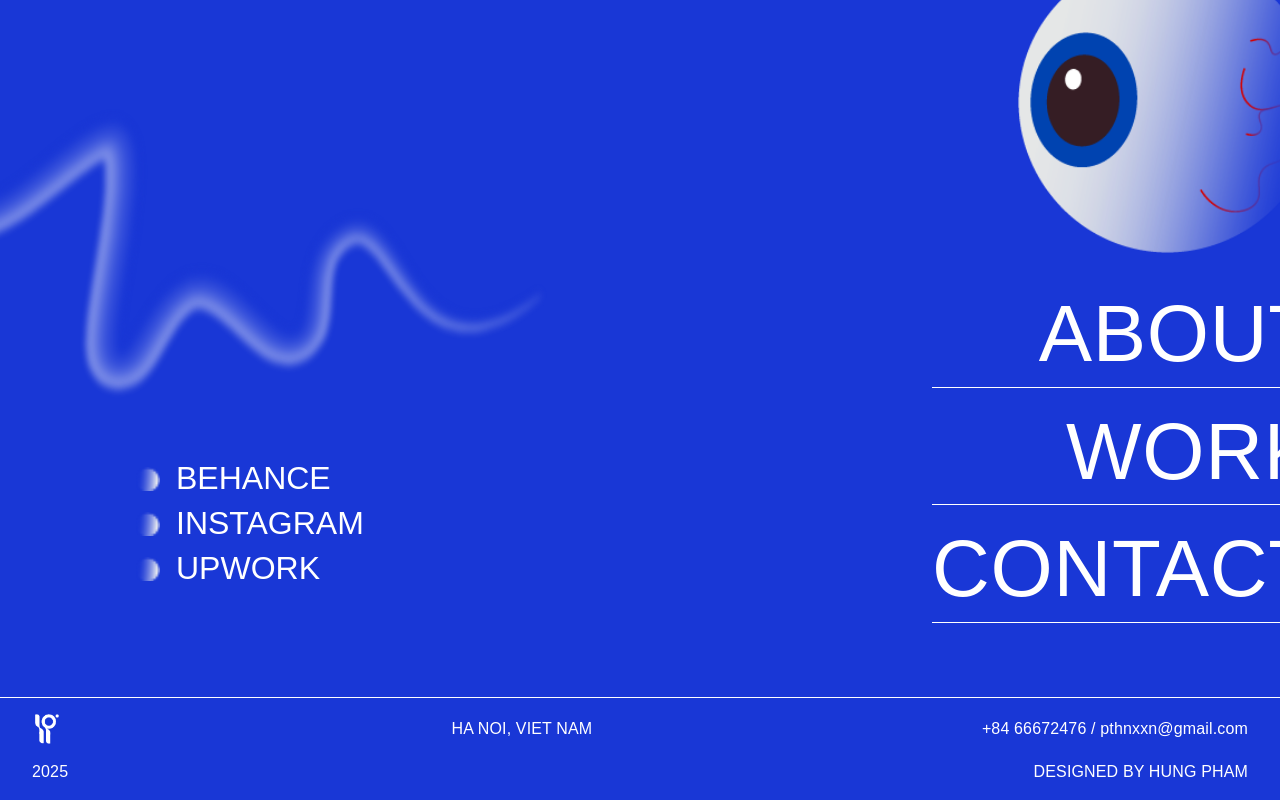
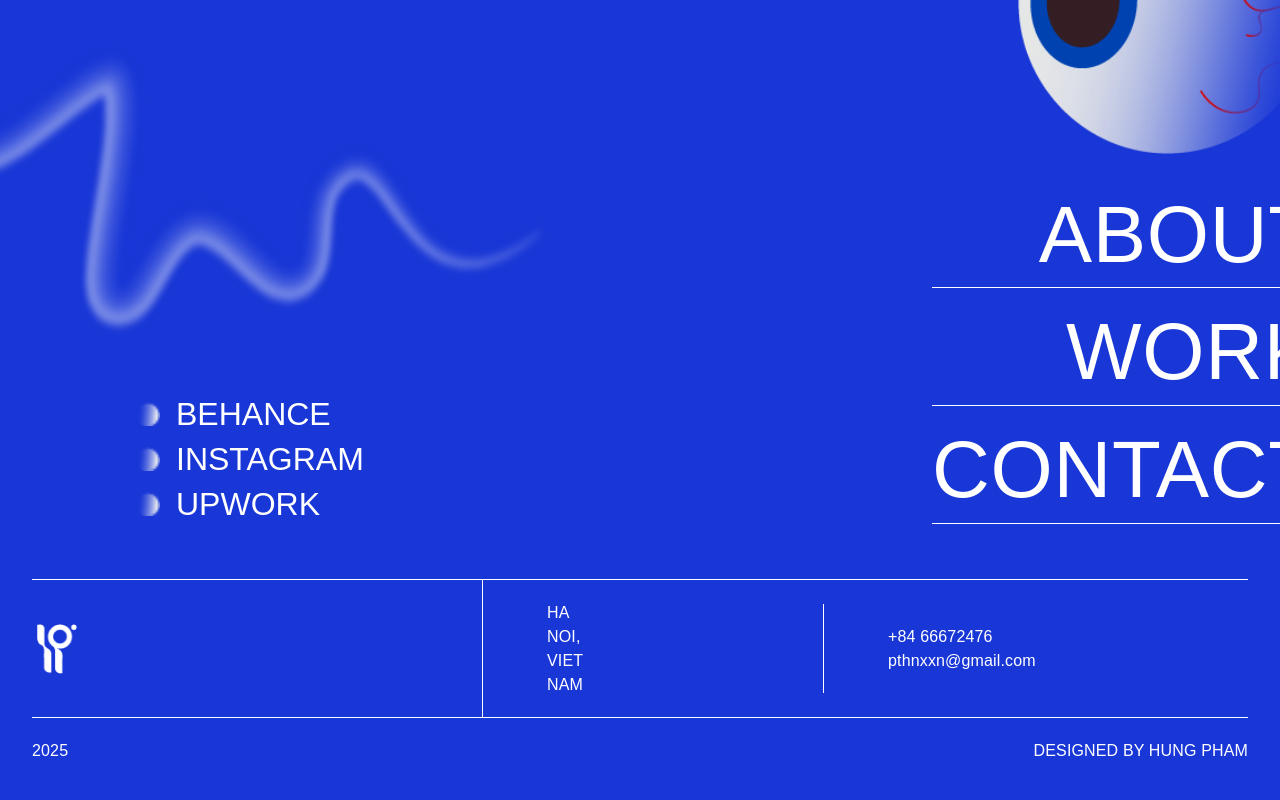
Before and after one commit to IdenticalSpring/3DPortfolio, a Next.js app: page / in a window 1280 px wide. Shown: the part 4898-5698 px from the top of the page. Built offline with nearby package versions, Linux system fonts and the light colour scheme.

Commit message:
Update Section5.js

```diff
--- a/components/Section5.js
+++ b/components/Section5.js
@@ -143,11 +143,10 @@ const NavItemText = styled(Typography)({
 // ---------- UPDATED FOOTER WITH WHITE LINE ----------
 const FooterContainer = styled(Box)({
   width: "100%",
-  borderTop: "1px solid #FFF", // white line at the top
   padding: "1rem 2rem",
   display: "flex",
   flexDirection: "column",
-  gap: "1rem",
+  gap: "0",
 });
 
 // A row for columns
@@ -156,13 +155,15 @@ const FooterRow = styled(Box)({
   flexDirection: "row",
   justifyContent: "space-between",
   alignItems: "center",
+  borderTop: "1px solid #FFF", // white line at the top
+
 });
 
 // Logo
 const LogoWrapper = styled(Box)({
   position: "relative",
-  width: "30px",
-  height: "30px",
+  width: "50px",
+  height: "50px",
 });
 
 // Footer text
@@ -170,6 +171,20 @@ const FooterText = styled(Typography)({
   fontFamily: "Aspekta, sans-serif",
   color: "#FFF",
   fontSize: "1rem",
+  borderLeft: "1px solid #FFF",
+  paddingTop: "1.3rem",
+  paddingBottom: "1.3rem",
+  paddingLeft: "4rem",
+  paddingRight: "15rem",
+});
+
+const FooterText1 = styled(Typography)({
+  fontFamily: "Aspekta, sans-serif",
+  color: "#FFF",
+  fontSize: "1rem",
+  paddingTop: "1.3rem",
+  paddingBottom: "1.3rem",
+
 });
 
 const StringImage = styled(Box)({
@@ -239,7 +254,7 @@ export default function Section5() {
         {/* First row: 3 columns (logo, location, phone/email) */}
         <FooterRow>
           {/* Left column: Logo */}
-          <Box display="flex" alignItems="center" gap="1rem">
+          <Box display="flex" alignItems="center" gap="1rem" paddingRight="25rem">
             <LogoWrapper>
               {/* Replace with your actual logo */}
               <Image
@@ -252,16 +267,16 @@ export default function Section5() {
           </Box>
 
           {/* Center column: Location */}
-          <FooterText>HA NOI, VIET NAM</FooterText>
+          <FooterText>HA NOI,<br/> VIET NAM</FooterText>
 
           {/* Right column: Phone / Email */}
-          <FooterText>+84 66672476 / pthnxxn@gmail.com</FooterText>
+          <FooterText>+84 66672476<br/> pthnxxn@gmail.com</FooterText>
         </FooterRow>
 
         {/* Second row: 2 columns (year, designed by) */}
         <FooterRow>
-          <FooterText>2025</FooterText>
-          <FooterText>DESIGNED BY HUNG PHAM</FooterText>
+          <FooterText1>2025</FooterText1>
+          <FooterText1>DESIGNED BY HUNG PHAM</FooterText1>
         </FooterRow>
       </FooterContainer>
     </Section5Container>
```
